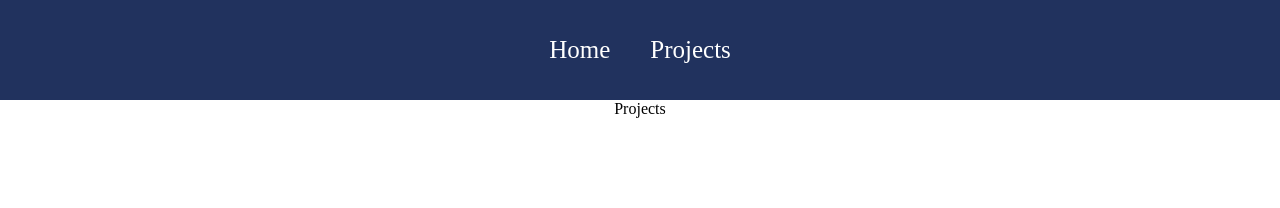
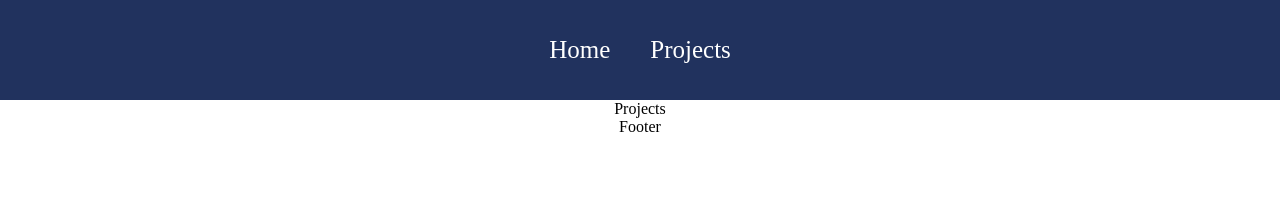
Before and after one commit to DavidPerelman/my-portfolio, a React (Create React App) app: page /projects in a window 1280 px wide. Shown: the top 208 px of the page. Built offline with nearby package versions, Linux system fonts and the light colour scheme.

Commit message:
setup Footer component

```diff
--- a/src/App.js
+++ b/src/App.js
@@ -3,6 +3,7 @@
 import Home from './pages/Home';
 import Projects from './pages/Projects';
 import Navbar from './components/Navbar';
+import Footer from './components/Footer';
 
 function App() {
   return (
@@ -13,6 +14,7 @@
           <Route path='/' element={<Home />} />
           <Route path='/projects' element={<Projects />} />
         </Routes>
+        <Footer />
       </Router>
     </div>
   );
--- /dev/null
+++ b/src/components/Footer.js
@@ -0,0 +1,7 @@
+import React from 'react';
+
+const Footer = () => {
+  return <div>Footer</div>;
+};
+
+export default Footer;
```
